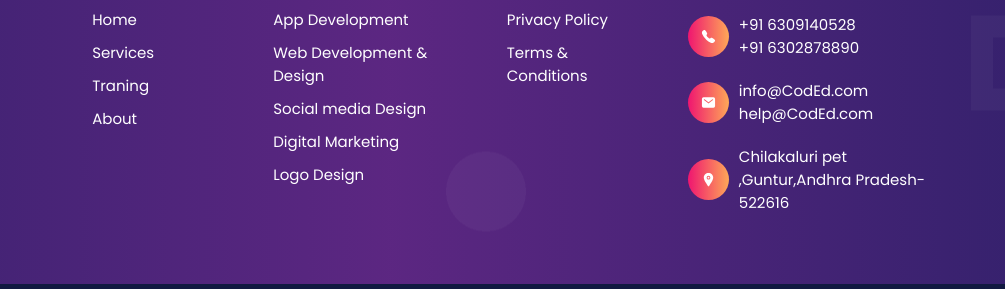
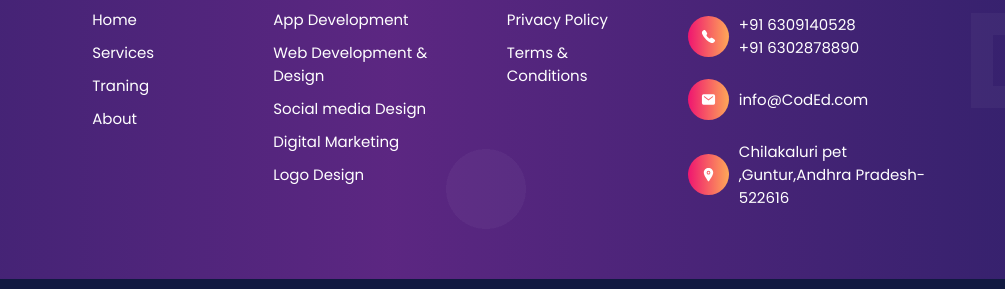
Before and after one commit to lakkilakshman/CodEddigitalsolutions, a plain HTML site: page index.html in a window 1280 px wide. Shown: the part 3131-3420 px from the top of the page, 275-1280 px from the left. Drawn offline with nearby package versions, Linux system fonts and the light colour scheme; a script that the page names is missing.

Commit message:
Update index.html

```diff
--- a/index.html
+++ b/index.html
@@ -549,8 +549,8 @@
                 </div>
 
                 <div>
-                  <a href="mailto:info@desinic.com" class="footer-item-link">info@CodEd.com</a>
-                  <a href="mailto:help@desinic.com" class="footer-item-link">help@CodEd.com</a>
+                  <a href="mailto:lakkilakshman12@gmail.com" class="footer-item-link">info@CodEd.com</a>
+
                 </div>
 
               </li>
```
